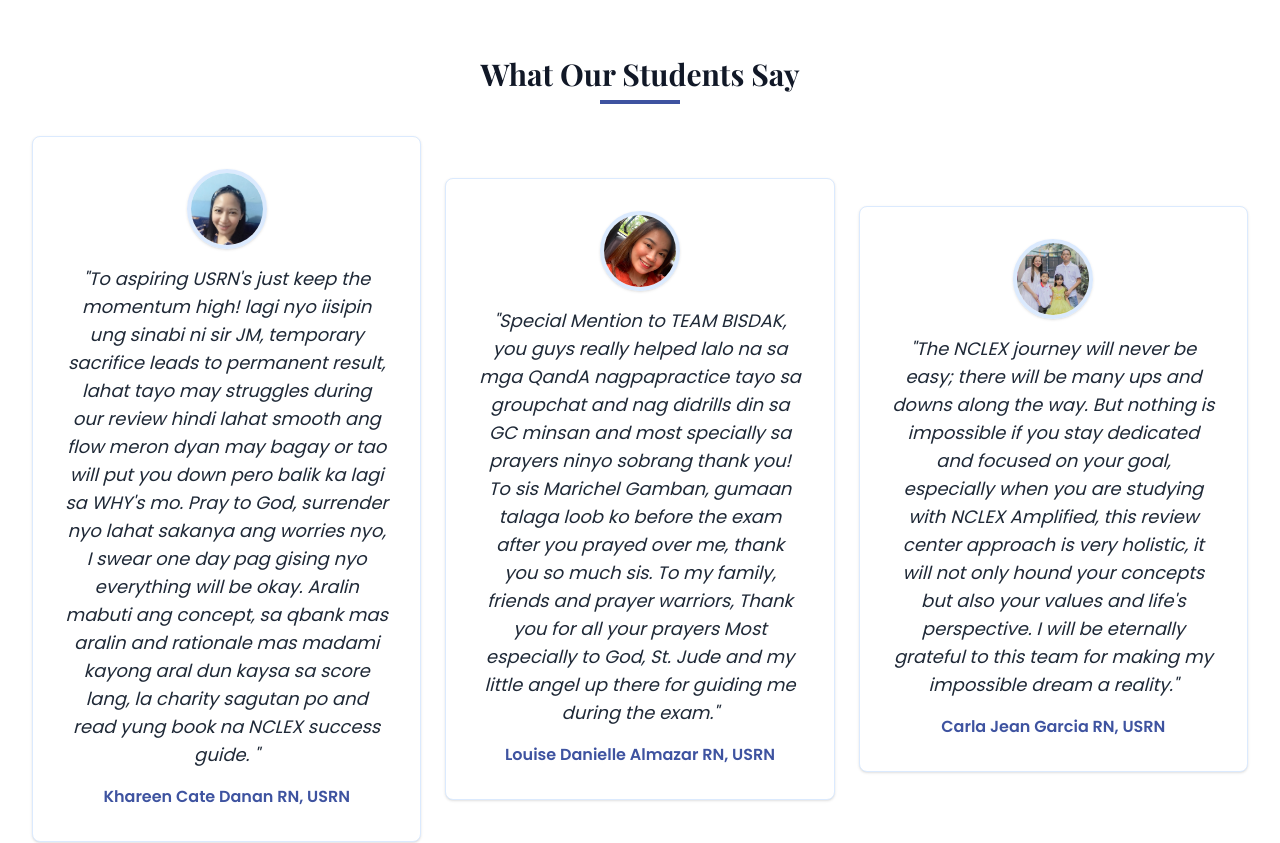
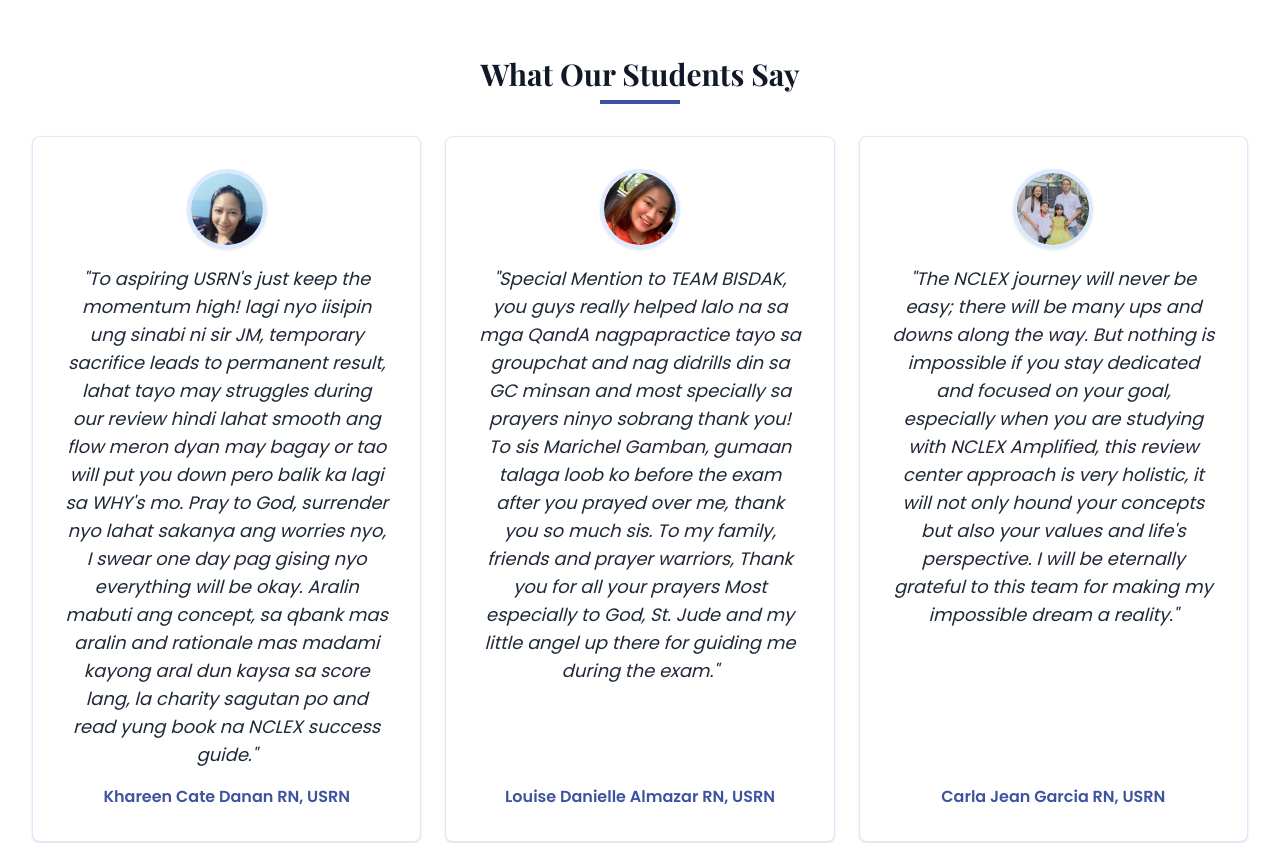
Before and after one commit to ITDepartment1602/nclexamplified, a React (Vite) app: page /about in a window 1280 px wide. Shown: the part 2260-3103 px from the top of the page. Built offline with nearby package versions, Linux system fonts and the light colour scheme.

Commit message:
Update TestimonialSlider.tsx

```diff
--- a/src/components/home/TestimonialSlider.tsx
+++ b/src/components/home/TestimonialSlider.tsx
@@ -1,30 +1,25 @@
-
 import React from "react";
 import { Card, CardContent } from "@/components/ui/card";
 
-/**
- * Demo testimonials. We'll use a random person's image for avatar.
- */
 const TESTIMONIALS = [
   {
     name: "Khareen Cate Danan RN, USRN",
-     avatar: "lovable-uploads/khareen.jpg",
-    comment: "To aspiring USRN's just keep the momentum high! lagi nyo iisipin ung sinabi ni sir JM, temporary sacrifice leads to permanent result, lahat tayo may struggles during our review hindi lahat smooth ang flow meron dyan may bagay or tao will put you down pero balik ka lagi sa WHY's mo. Pray to God, surrender nyo lahat sakanya ang worries nyo, I swear one day pag gising nyo everything will be okay. Aralin mabuti ang concept, sa qbank mas aralin and rationale mas madami kayong aral dun kaysa sa score lang, la charity sagutan po and read yung book na NCLEX success guide. "
+    avatar: "lovable-uploads/khareen.jpg",
+    comment: "To aspiring USRN's just keep the momentum high! lagi nyo iisipin ung sinabi ni sir JM, temporary sacrifice leads to permanent result, lahat tayo may struggles during our review hindi lahat smooth ang flow meron dyan may bagay or tao will put you down pero balik ka lagi sa WHY's mo. Pray to God, surrender nyo lahat sakanya ang worries nyo, I swear one day pag gising nyo everything will be okay. Aralin mabuti ang concept, sa qbank mas aralin and rationale mas madami kayong aral dun kaysa sa score lang, la charity sagutan po and read yung book na NCLEX success guide."
   },
-   {
+  {
     name: "Louise Danielle Almazar RN, USRN",
-   avatar: "lovable-uploads/louise.jpg",
+    avatar: "lovable-uploads/louise.jpg",
     comment: "Special Mention to TEAM BISDAK, you guys really helped lalo na sa mga QandA nagpapractice tayo sa groupchat and nag didrills din sa GC minsan and most specially sa prayers ninyo sobrang thank you! To sis Marichel Gamban, gumaan talaga loob ko before the exam after you prayed over me, thank you so much sis. To my family, friends and prayer warriors, Thank you for all your prayers Most especially to God, St. Jude and my little angel up there for guiding me during the exam."
   },
   {
     name: "Carla Jean Garcia RN, USRN",
     avatar: "lovable-uploads/carla.jpg",
-    comment: "The NCLEX journey will never be easy; there will be many ups and downs along the way. But nothing is impossible if you stay dedicated and focused on your goal, especially when you are studying with NCLEX Amplified, this review center approach is very holistic, it will not only hound your concepts but also your values and life's perspective.  I will be eternally grateful to this team for making my impossible dream a reality."
+    comment: "The NCLEX journey will never be easy; there will be many ups and downs along the way. But nothing is impossible if you stay dedicated and focused on your goal, especially when you are studying with NCLEX Amplified, this review center approach is very holistic, it will not only hound your concepts but also your values and life's perspective. I will be eternally grateful to this team for making my impossible dream a reality."
   }
 ];
 
 const TestimonialSlider: React.FC = () => {
-  // Use simple slider for 2 demo testimonials
   return (
     <section className="py-16 font-sans">
       <div className="container mx-auto px-4 sm:px-6 lg:px-8">
@@ -32,17 +27,17 @@ const TestimonialSlider: React.FC = () => {
           <h2 className="text-3xl font-bold font-serif text-gray-900 mb-2">What Our Students Say</h2>
           <div className="w-20 h-1 bg-nclex-blue mx-auto mb-4"></div>
         </div>
-        <div className="flex flex-col md:flex-row gap-6 justify-center items-center">
+        <div className="flex flex-col md:flex-row gap-6 justify-center items-stretch">
           {TESTIMONIALS.map((t, i) => (
-            <Card key={i} className="flex-1 max-w-md bg-white border-blue-100 shadow">
-              <CardContent className="p-8 text-center flex flex-col items-center">
+            <Card key={i} className="flex-1 max-w-md bg-white border-blue-100 shadow flex flex-col">
+              <CardContent className="p-8 text-center flex-grow flex flex-col items-center">
                 <img
                   src={t.avatar}
                   alt={t.name}
                   className="w-20 h-20 rounded-full mb-4 object-cover border-4 border-blue-100 shadow"
                   loading="lazy"
                 />
-                <p className="text-lg text-gray-800 italic mb-4">&quot;{t.comment}&quot;</p>
+                <p className="text-lg text-gray-800 italic mb-4 flex-grow">{`"${t.comment}"`}</p>
                 <p className="font-semibold text-nclex-blue">{t.name}</p>
               </CardContent>
             </Card>
```
